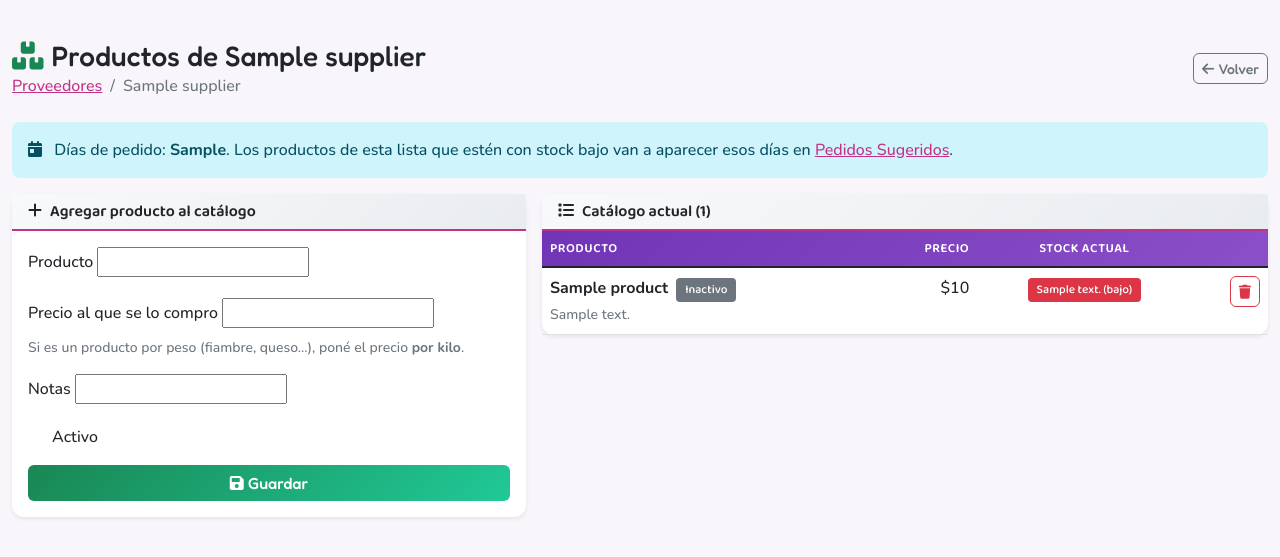
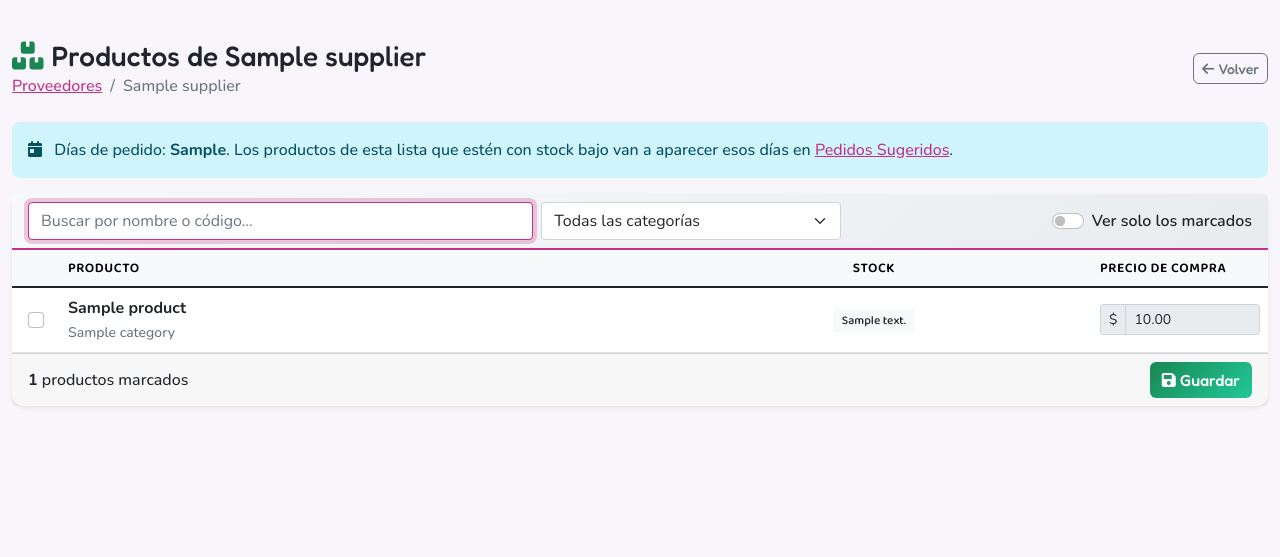
Before and after one commit to ignaciomondragon24/ALMACEN-SOFI, a Django app: template templates/purchase/supplier_products.html in a window 1280 px wide. Shown: the part 70-627 px from the top of the page. Run offline with Django 3.2, Linux system fonts and the light colour scheme; the template is opened without the code that fills it: most values are stand-ins (such as "Sample title", 1, 10 or a date in 2020); form fields are guessed from the names that the template uses; some libraries are stand-ins or nearby versions.

Commit message:
feat: catalogo de proveedor como checklist con buscador por nombre/codigo
Co-Authored-By: Claude Sonnet 5.5 <noreply@anthropic.com>

```diff
--- a/templates/purchase/supplier_products.html
+++ b/templates/purchase/supplier_products.html
@@ -35,100 +35,133 @@
     </div>
     {% endif %}
 
-    <div class="row g-3">
-        <div class="col-lg-5">
+    <form method="post" id="checklist-form">
+        {% csrf_token %}
         <div class="card">
             <div class="card-header">
-                    <h6 class="mb-0"><i class="fas fa-plus me-2"></i>Agregar producto al catálogo</h6>
+                <div class="row g-2 align-items-center">
+                    <div class="col-md-5">
+                        <input type="search" id="buscar" class="form-control" placeholder="Buscar por nombre o código..." autofocus autocomplete="off">
                     </div>
-                <div class="card-body">
-                    <form method="post">
-                        {% csrf_token %}
-                        <div class="mb-3">
-                            <label class="form-label">Producto</label>
-                            {{ form.product }}
-                            {% if form.product.errors %}
-                            <div class="text-danger small">{{ form.product.errors.0 }}</div>
-                            {% endif %}
+                    <div class="col-md-3">
+                        <select id="filtro-categoria" class="form-select">
+                            <option value="">Todas las categorías</option>
+                            {% for c in categories %}<option value="{{ c|lower }}">{{ c }}</option>{% endfor %}
+                        </select>
                     </div>
-                        <div class="mb-3">
-                            <label class="form-label">Precio al que se lo compro</label>
-                            {{ form.cost_price }}
-                            <div class="form-text">Si es un producto por peso (fiambre, queso...), poné el precio <strong>por kilo</strong>.</div>
-                            {% if form.cost_price.errors %}
-                            <div class="text-danger small">{{ form.cost_price.errors.0 }}</div>
-                            {% endif %}
-                        </div>
-                        <div class="mb-3">
-                            <label class="form-label">Notas</label>
-                            {{ form.notes }}
-                        </div>
-                        <div class="mb-3 form-check">
-                            {{ form.is_active }}
-                            <label class="form-check-label">Activo</label>
-                        </div>
-                        <button type="submit" class="btn btn-success w-100">
-                            <i class="fas fa-save me-1"></i>Guardar
-                        </button>
-                    </form>
+                    <div class="col-md-4 d-flex justify-content-md-end">
+                        <div class="form-check form-switch mb-0">
+                            <input class="form-check-input" type="checkbox" id="solo-marcados">
+                            <label class="form-check-label" for="solo-marcados">Ver solo los marcados</label>
                         </div>
                     </div>
                 </div>
-
-        <div class="col-lg-7">
-            <div class="card">
-                <div class="card-header">
-                    <h6 class="mb-0"><i class="fas fa-list me-2"></i>Catálogo actual ({{ links|length }})</h6>
             </div>
             <div class="card-body p-0">
-                    <div class="table-responsive">
-                        <table class="table table-hover mb-0">
-                            <thead>
+                <div class="table-responsive" style="max-height: 65vh; overflow-y: auto;">
+                    <table class="table table-hover align-middle mb-0">
+                        <thead class="table-light" style="position: sticky; top: 0; z-index: 1;">
                             <tr>
+                                <th style="width: 3rem;"></th>
                                 <th>Producto</th>
-                                    <th class="text-end">Precio</th>
-                                    <th class="text-center">Stock actual</th>
-                                    <th></th>
+                                <th class="text-center">Stock</th>
+                                <th style="width: 11rem;">Precio de compra</th>
                             </tr>
                         </thead>
                         <tbody>
-                                {% for link in links %}
-                                <tr>
+                            {% for r in rows %}
+                            <tr class="fila" data-name="{{ r.product.name|lower }} {{ r.product.barcode|default:'' }}" data-cat="{{ r.product.category.name|default:''|lower }}">
+                                <td class="text-center">
+                                    <input type="checkbox" class="form-check-input chk" name="selected" value="{{ r.product.pk }}" id="p{{ r.product.pk }}" {% if r.checked %}checked{% endif %}>
+                                </td>
                                 <td>
-                                        <strong>{{ link.product.name }}</strong>
-                                        {% if not link.is_active %}<span class="badge bg-secondary ms-1">Inactivo</span>{% endif %}
-                                        {% if link.notes %}<br><small class="text-muted">{{ link.notes }}</small>{% endif %}
+                                    <label for="p{{ r.product.pk }}" class="mb-0 w-100" style="cursor: pointer;">
+                                        <strong>{{ r.product.name }}</strong>
+                                        {% if r.inactive %}<span class="badge bg-secondary ms-1">Inactivo</span>{% endif %}
+                                        {% if r.product.category %}<br><small class="text-muted">{{ r.product.category.name }}</small>{% endif %}
+                                    </label>
                                 </td>
-                                    <td class="text-end">{{ link.cost_price|currency }}{% if link.por_peso %} <small class="text-muted">/ kg</small>{% endif %}</td>
                                 <td class="text-center">
-                                        {% if link.product.current_stock <= link.product.min_stock %}
-                                        <span class="badge bg-danger">{{ link.stock_texto }} (bajo)</span>
-                                        {% else %}
-                                        <span class="badge bg-light text-dark">{{ link.stock_texto }}</span>
-                                        {% endif %}
+                                    <span class="badge {% if r.low %}bg-danger{% else %}bg-light text-dark{% endif %}">{{ r.stock_text }}{% if r.low %} (bajo){% endif %}</span>
                                 </td>
-                                    <td class="text-end">
-                                        <form method="post" action="{% url 'purchase:supplier_product_remove' supplier.pk link.pk %}" class="d-inline" onsubmit="return confirm('¿Quitar {{ link.product.name|escapejs }} del catálogo de {{ supplier.name|escapejs }}?');">
-                                            {% csrf_token %}
-                                            <button type="submit" class="btn btn-sm btn-outline-danger" title="Quitar">
-                                                <i class="fas fa-trash"></i>
-                                            </button>
-                                        </form>
-                                    </td>
-                                </tr>
-                                {% empty %}
-                                <tr>
-                                    <td colspan="4" class="text-center text-muted py-4">
-                                        Todavía no cargaste productos para este proveedor.
+                                <td>
+                                    <div class="input-group input-group-sm">
+                                        <span class="input-group-text">$</span>
+                                        <input type="number" step="0.01" min="0" class="form-control cost" name="cost_{{ r.product.pk }}" value="{{ r.cost|stringformat:'.2f' }}" {% if not r.checked %}disabled{% endif %}>
+                                        {% if r.product.is_granel %}<span class="input-group-text">/ kg</span>{% endif %}
+                                    </div>
                                 </td>
                             </tr>
                             {% endfor %}
+                            <tr id="sin-resultados" style="display: none;">
+                                <td colspan="4" class="text-center text-muted py-4">No hay productos que coincidan.</td>
+                            </tr>
                         </tbody>
                     </table>
                 </div>
             </div>
+            <div class="card-footer d-flex justify-content-between align-items-center">
+                <span><strong id="contador">{{ selected_count }}</strong> productos marcados</span>
+                <button type="submit" class="btn btn-success">
+                    <i class="fas fa-save me-1"></i>Guardar
+                </button>
             </div>
         </div>
-    </div>
+    </form>
 </div>
 {% endblock %}
+
+{% block extra_js %}
+<script>
+(function () {
+    const filas = Array.from(document.querySelectorAll('.fila'));
+    const buscar = document.getElementById('buscar');
+    const categoria = document.getElementById('filtro-categoria');
+    const soloMarcados = document.getElementById('solo-marcados');
+    const contador = document.getElementById('contador');
+    const vacio = document.getElementById('sin-resultados');
+
+    function norm(t) {
+        return t.toLowerCase().normalize('NFD').replace(/[\u0300-\u036f]/g, '');
+    }
+
+    function filtrar() {
+        const terminos = norm(buscar.value.trim()).split(/\s+/).filter(Boolean);
+        const cat = categoria.value;
+        let visibles = 0;
+        filas.forEach(function (f) {
+            const ok = (!terminos.length || terminos.every(function (t) { return norm(f.dataset.name).includes(t); }))
+                && (!cat || f.dataset.cat === cat)
+                && (!soloMarcados.checked || f.querySelector('.chk').checked);
+            f.style.display = ok ? '' : 'none';
+            if (ok) visibles++;
+        });
+        vacio.style.display = visibles ? 'none' : '';
+    }
+
+    filas.forEach(function (f) {
+        const chk = f.querySelector('.chk');
+        const cost = f.querySelector('.cost');
+        chk.addEventListener('change', function () {
+            cost.disabled = !chk.checked;
+            contador.textContent = document.querySelectorAll('.chk:checked').length;
+            if (soloMarcados.checked) filtrar();
+        });
+    });
+    buscar.addEventListener('input', filtrar);
+    categoria.addEventListener('change', filtrar);
+    soloMarcados.addEventListener('change', filtrar);
+    buscar.addEventListener('keydown', function (e) {
+        if (e.key !== 'Enter') return;
+        e.preventDefault();
+        const visibles = filas.filter(function (f) { return f.style.display !== 'none'; });
+        if (visibles.length === 1) {
+            const chk = visibles[0].querySelector('.chk');
+            chk.checked = !chk.checked;
+            chk.dispatchEvent(new Event('change'));
+            buscar.select();
+        }
+    });
+})();
+</script>
+{% endblock %}
```
Also changed, not shown: purchase/views.py (+59 -24 lines), tests/test_supplier_checklist.py (added, +76 -0 lines). Lines whose indentation alone changed are shown as unchanged.
